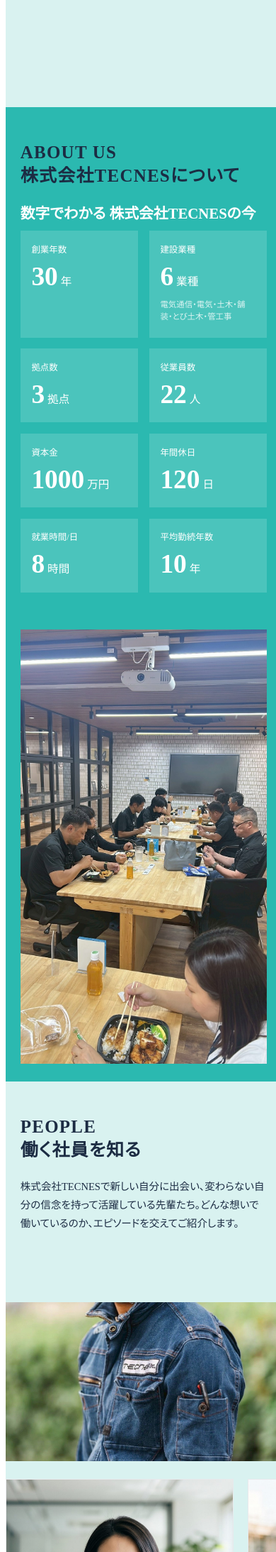
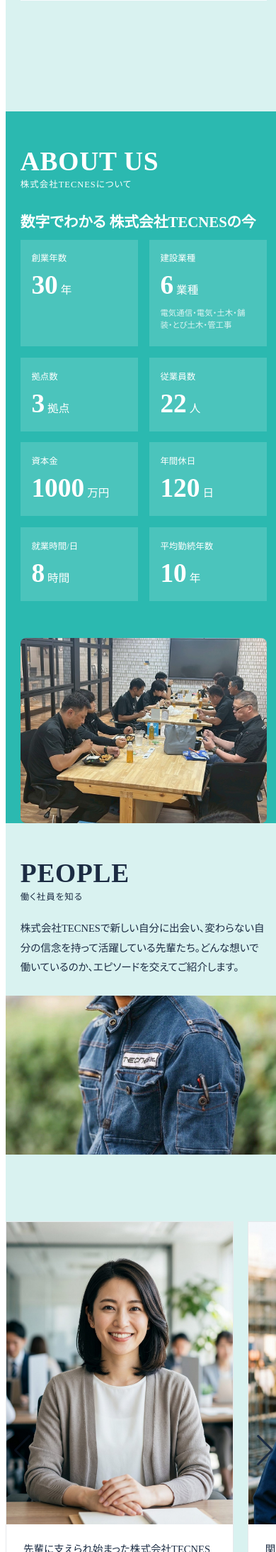
Before and after one commit to eijiyoshikawa/webtester, a WordPress theme: template wp-theme/tecnes-recruit/index.php in a window 390 px wide. Shown: the part 4313-6500 px from the top of the page at 71% size. Run offline with PHP 8.4 and a stand-in for WordPress, Linux system fonts and the light colour scheme; the site name, menu and one post (Sample post) are stand-ins, and other content is empty; some libraries are stand-ins or nearby versions.

Commit message:
fix: Scope section title CSS + crop hero images to fixed aspect ratio
Heading typography (.ttl01 / .ttl01En / .ttl01Ja) was defined
unscoped in each section's CSS file. Because CSS files are enqueued
sequentially, the last-loaded file's rules silently overrode the
earlier ones, breaking heading colors and sometimes font sizes across
sections (e.g. ABOUT's white-on-teal title was being recolored
dark-navy by People.css).

Fix: scope every section's title selectors to that section's parent
class so each block's typography is isolated.
- About.css:       .ttl01* / .subTtl / .note     -> .about .*
- People.css:      .ttl01* / .leadTxt            -> .people .*
- Environment.css: .ttl01* / .leadTxt            -> .environment .*
- Business.css:    .ttl01* / .leadTxt            -> .business .*
(Recruit.css was already scoped from creation.)

Section hero images were uncropped, taking the full intrinsic image
height. With the new tall denim photo as people_main fallback,
the PEOPLE banner was filling ~70% of the viewport.

Fix: lock .mainImg to a fixed aspect-ratio and crop with object-fit.
- .people .mainImg:  aspect-ratio 16/5  (desktop) / 4/3 (mobile)
- .about  .mainImg:  aspect-ratio 16/6  (desktop) / 4/3 (mobile)
Border-radius added to the about hero for a softer look.

Bump theme version 2.3.0 -> 2.4.0
Rebuild tecnes-recruit.zip

```diff
--- a/wp-theme/tecnes-recruit/assets/css/About.css
+++ b/wp-theme/tecnes-recruit/assets/css/About.css
@@ -11,7 +11,7 @@
 }
 
 /* ===== 見出し ===== */
-.ttl01 {
+.about .ttl01 {
   display: flex;
   flex-direction: column;
   align-items: flex-start;
@@ -19,7 +19,7 @@
   margin-bottom: 4rem;
 }
 
-.ttl01En {
+.about .ttl01En {
   font-size: 5.6rem;
   font-weight: 700;
   font-family: var(--font-poppins), Poppins, sans-serif;
@@ -28,7 +28,7 @@
   line-height: 1;
 }
 
-.ttl01Ja {
+.about .ttl01Ja {
   font-size: 1.4rem;
   font-weight: 500;
   letter-spacing: 0.08em;
@@ -37,7 +37,7 @@
 }
 
 /* ===== サブ見出し ===== */
-.subTtl {
+.about .subTtl {
   font-size: 2.4rem;
   font-weight: 700;
   color: rgb(255, 255, 255);
@@ -45,7 +45,7 @@
   line-height: 1.4;
 }
 
-.note {
+.about .note {
   font-size: 1.3rem;
   color: rgba(255, 255, 255, 0.8);
   margin-bottom: 6rem;
@@ -131,14 +131,26 @@
 }
 
 /* ===== メイン画像 ===== */
-.mainImg {
+.about .mainImg {
   width: 100%;
   margin-top: 8rem;
+  aspect-ratio: 16 / 6;
+  overflow: hidden;
+  border-radius: 8px;
 }
 
-.mainImg img {
+.about .mainImg img {
   width: 100%;
-  height: auto;
+  height: 100%;
+  object-fit: cover;
+  object-position: center;
+}
+
+@media screen and (max-width: 767px) {
+  .about .mainImg {
+    aspect-ratio: 4 / 3;
+    margin-top: 10vw;
+  }
 }
 
 /* ===== タブレット（〜1024px）===== */
@@ -160,24 +172,24 @@
     padding-bottom: 0;
   }
 
-  .ttl01En {
+  .about .ttl01En {
     font-size: 9.6vw;
   }
 
-  .ttl01Ja {
+  .about .ttl01Ja {
     font-size: 3.2vw;
   }
 
-  .ttl01 {
+  .about .ttl01 {
     margin-bottom: 8vw;
   }
 
-  .subTtl {
+  .about .subTtl {
     font-size: 5.33333vw;
     margin-bottom: 2.66667vw;
   }
 
-  .note {
+  .about .note {
     font-size: 3.2vw;
     margin-bottom: 10.6667vw;
   }
@@ -214,7 +226,7 @@
     font-size: 2.93333vw;
   }
 
-  .mainImg {
+  .about .mainImg {
     margin-top: 10.6667vw;
   }
 }
--- a/wp-theme/tecnes-recruit/assets/css/Business.css
+++ b/wp-theme/tecnes-recruit/assets/css/Business.css
@@ -10,7 +10,7 @@
 }
 
 /* ===== 見出し ===== */
-.ttl01 {
+.business .ttl01 {
   text-align: center;
   margin-bottom: 6rem;
   display: flex;
@@ -19,7 +19,7 @@
   gap: 8px 0;
 }
 
-.ttl01En {
+.business .ttl01En {
   font-size: 5.6rem;
   font-weight: 700;
   font-family: var(--font-poppins), Poppins, sans-serif;
@@ -28,7 +28,7 @@
   line-height: 1;
 }
 
-.ttl01Ja {
+.business .ttl01Ja {
   font-size: 1.4rem;
   font-weight: 500;
   letter-spacing: 0.08em;
@@ -37,7 +37,7 @@
 }
 
 /* ===== リード文 ===== */
-.leadTxt {
+.business .leadTxt {
   text-align: center;
   font-size: 1.5rem;
   line-height: 1.8;
@@ -220,19 +220,19 @@
     padding-bottom: 13.3333vw;
   }
 
-  .ttl01En {
+  .business .ttl01En {
     font-size: 9.6vw;
   }
 
-  .ttl01Ja {
+  .business .ttl01Ja {
     font-size: 3.2vw;
   }
 
-  .ttl01 {
+  .business .ttl01 {
     margin-bottom: 8vw;
   }
 
-  .leadTxt {
+  .business .leadTxt {
     font-size: 3.73333vw;
     text-align: left;
     margin-bottom: 8vw;
--- a/wp-theme/tecnes-recruit/assets/css/Environment.css
+++ b/wp-theme/tecnes-recruit/assets/css/Environment.css
@@ -10,7 +10,7 @@
 }
 
 /* ===== 見出し ===== */
-.ttl01 {
+.environment .ttl01 {
   display: flex;
   flex-direction: column;
   align-items: flex-start;
@@ -18,7 +18,7 @@
   margin-bottom: 4rem;
 }
 
-.ttl01En {
+.environment .ttl01En {
   font-size: 5.6rem;
   font-weight: 700;
   font-family: var(--font-poppins), Poppins, sans-serif;
@@ -27,7 +27,7 @@
   line-height: 1;
 }
 
-.ttl01Ja {
+.environment .ttl01Ja {
   font-size: 1.4rem;
   font-weight: 500;
   letter-spacing: 0.08em;
@@ -35,7 +35,7 @@
   line-height: 1;
 }
 
-.leadTxt {
+.environment .leadTxt {
   font-size: 1.5rem;
   line-height: 1.8;
   color: rgb(28, 44, 67);
@@ -149,19 +149,19 @@
     padding: 13.3333vw 0 24vw;
   }
 
-  .ttl01En {
+  .environment .ttl01En {
     font-size: 9.6vw;
   }
 
-  .ttl01Ja {
+  .environment .ttl01Ja {
     font-size: 3.2vw;
   }
 
-  .ttl01 {
+  .environment .ttl01 {
     margin-bottom: 6.4vw;
   }
 
-  .leadTxt {
+  .environment .leadTxt {
     font-size: 3.73333vw;
     margin-bottom: 8vw;
   }
--- a/wp-theme/tecnes-recruit/assets/css/People.css
+++ b/wp-theme/tecnes-recruit/assets/css/People.css
@@ -12,7 +12,7 @@
 }
 
 /* ===== 見出し ===== */
-.ttl01 {
+.people .ttl01 {
   display: flex;
   flex-direction: column;
   align-items: flex-start;
@@ -20,7 +20,7 @@
   margin-bottom: 4rem;
 }
 
-.ttl01En {
+.people .ttl01En {
   font-size: 5.6rem;
   font-weight: 700;
   font-family: var(--font-poppins), Poppins, sans-serif;
@@ -29,7 +29,7 @@
   line-height: 1;
 }
 
-.ttl01Ja {
+.people .ttl01Ja {
   font-size: 1.4rem;
   font-weight: 500;
   letter-spacing: 0.08em;
@@ -37,7 +37,7 @@
   line-height: 1;
 }
 
-.leadTxt {
+.people .leadTxt {
   font-size: 1.5rem;
   line-height: 1.9;
   color: rgb(28, 44, 67);
@@ -45,14 +45,25 @@
 }
 
 /* ===== メイン画像 ===== */
-.mainImg {
+.people .mainImg {
   width: 100%;
   margin-bottom: 6rem;
+  aspect-ratio: 16 / 5;
+  overflow: hidden;
 }
 
-.mainImg img {
+.people .mainImg img {
   width: 100%;
-  height: auto;
+  height: 100%;
+  object-fit: cover;
+  object-position: center;
+}
+
+@media screen and (max-width: 767px) {
+  .people .mainImg {
+    aspect-ratio: 4 / 3;
+    margin-bottom: 8vw;
+  }
 }
 
 /* ===== Swiper カルーセル ===== */
@@ -187,23 +198,23 @@
     padding-bottom: 6.4vw;
   }
 
-  .ttl01En {
+  .people .ttl01En {
     font-size: 9.6vw;
   }
 
-  .ttl01Ja {
+  .people .ttl01Ja {
     font-size: 3.2vw;
   }
 
-  .ttl01 {
+  .people .ttl01 {
     margin-bottom: 6.4vw;
   }
 
-  .leadTxt {
+  .people .leadTxt {
     font-size: 3.73333vw;
   }
 
-  .mainImg {
+  .people .mainImg {
     margin-bottom: 6.4vw;
   }
 
--- a/wp-theme/tecnes-recruit/functions.php
+++ b/wp-theme/tecnes-recruit/functions.php
@@ -7,7 +7,7 @@ if ( ! defined( 'ABSPATH' ) ) {
     exit;
 }
 
-define( 'TECNES_THEME_VERSION', '2.3.0' );
+define( 'TECNES_THEME_VERSION', '2.4.0' );
 
 /**
  * ファイル更新時刻ベースで自動キャッシュバスティング。
--- a/wp-theme/tecnes-recruit/style.css
+++ b/wp-theme/tecnes-recruit/style.css
@@ -2,7 +2,7 @@
 Theme Name: TECNES Recruit
 Author: TECNES Inc.
 Description: 株式会社TECNES 新卒採用情報サイト WordPress テーマ。
-Version: 2.3.0
+Version: 2.4.0
 Requires at least: 6.0
 Requires PHP: 7.4
 License: GNU General Public License v2 or later
```
Also changed, not shown: 1 other file.
